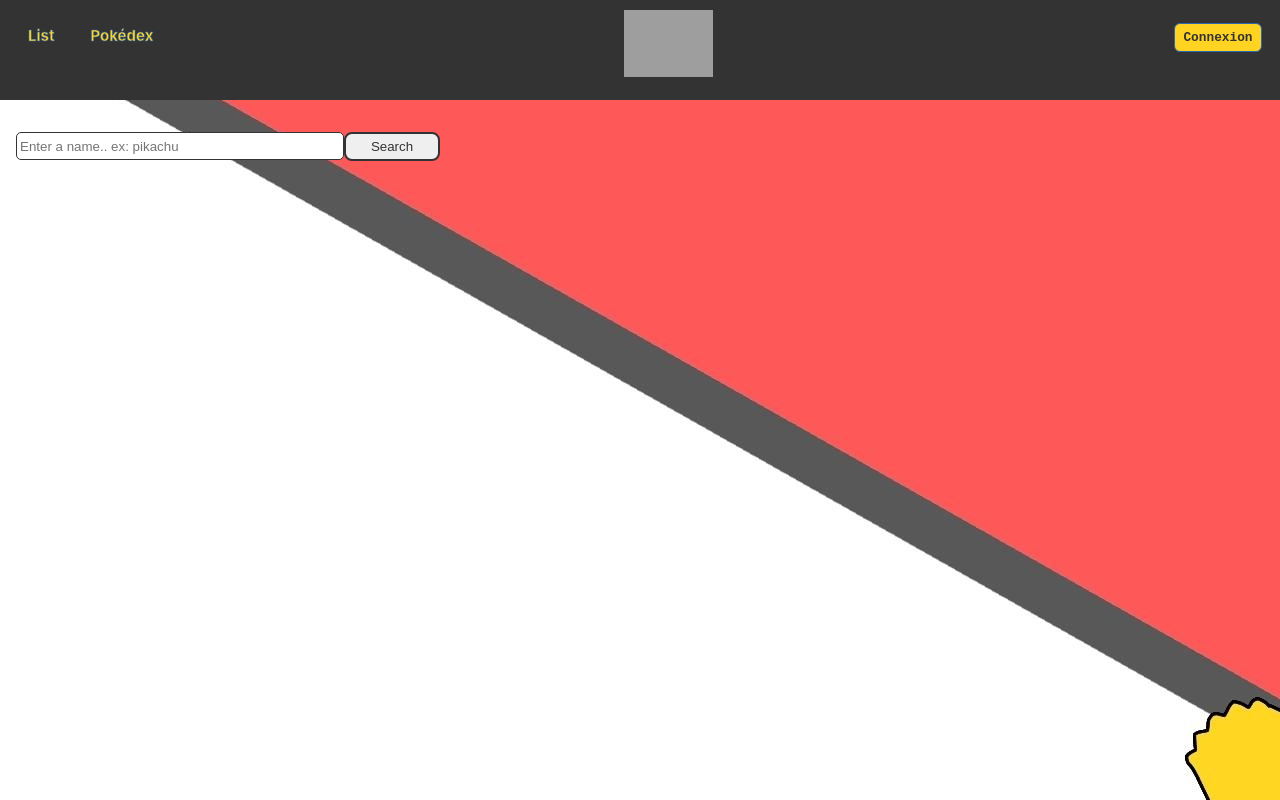
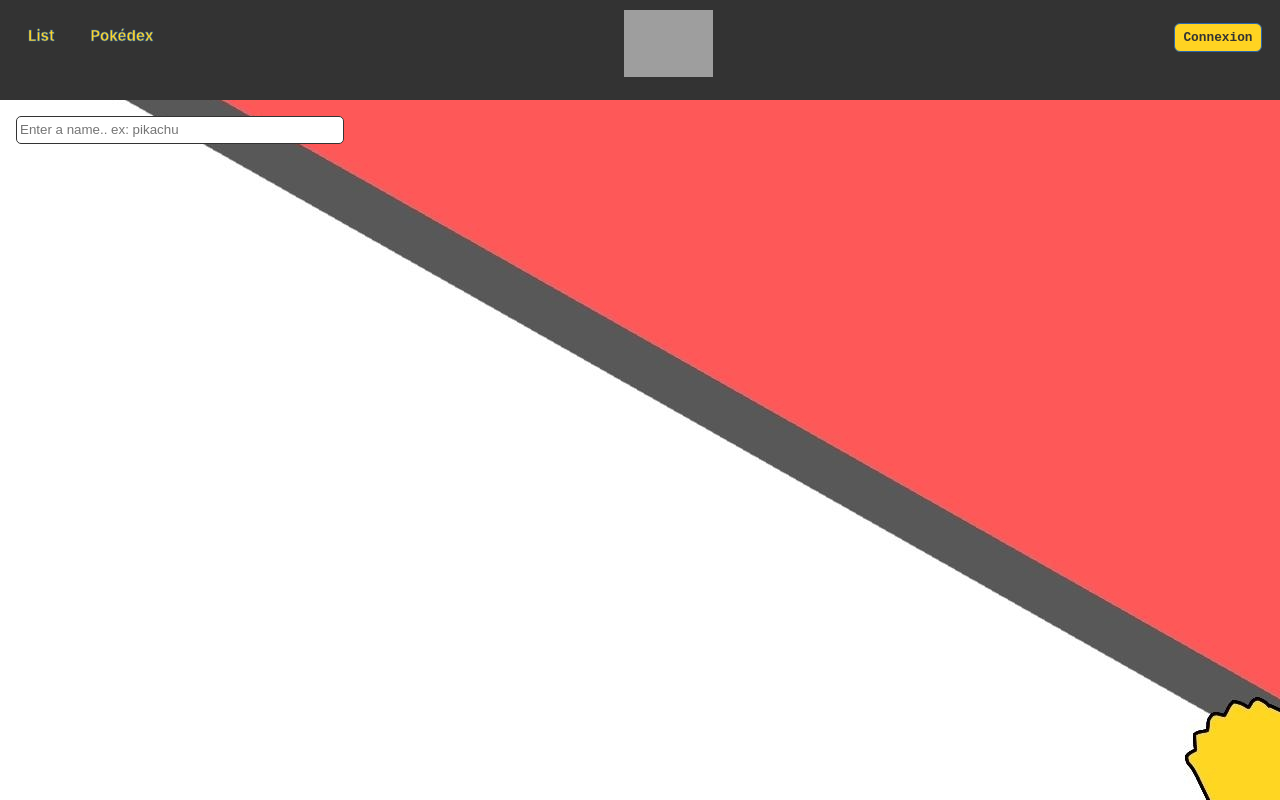
Before and after one commit to oce-prcp/PokeAPI_ReactJS, a React (Create React App) app in the folder my-pokeapi/: page /pokedex in a window 1280 px wide. Built offline with nearby package versions, Linux system fonts and the light colour scheme; grey boxes are pictures that could not be loaded.

Commit message:
del to buttun search

```diff
--- a/my-pokeapi/src/components/layout/MyPokedex.js
+++ b/my-pokeapi/src/components/layout/MyPokedex.js
@@ -53,11 +53,6 @@ function SearchPokemon() {
         style={input}
         className="input-pokedex"
       />
-      <Link to="/pokedex">
-        <button style={btn} className="btn-input">
-          Search
-        </button>
-      </Link>
       {!pokemon === false && (
         <PokemonThumbnail
           id={pokemon.id}
@@ -71,15 +66,6 @@ function SearchPokemon() {
     </div>
   );
 }
-// CSS to btn
-const btn = {
-  textDecoration: "none",
-  padding: "5px",
-  textAlign: "center",
-  width: "6rem",
-  margin: "auto",
-  marginTop: "2rem",
-};
 
 // CSS to input
 const input = {
```
